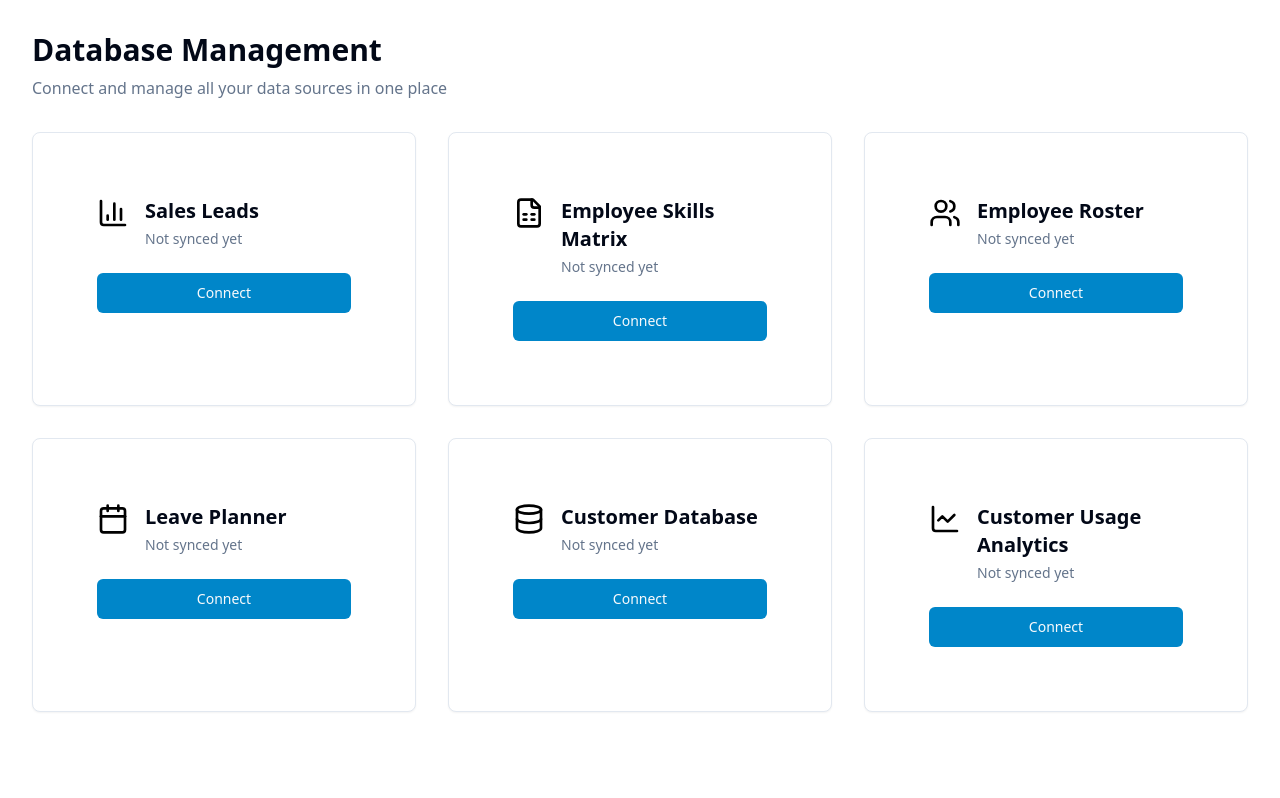
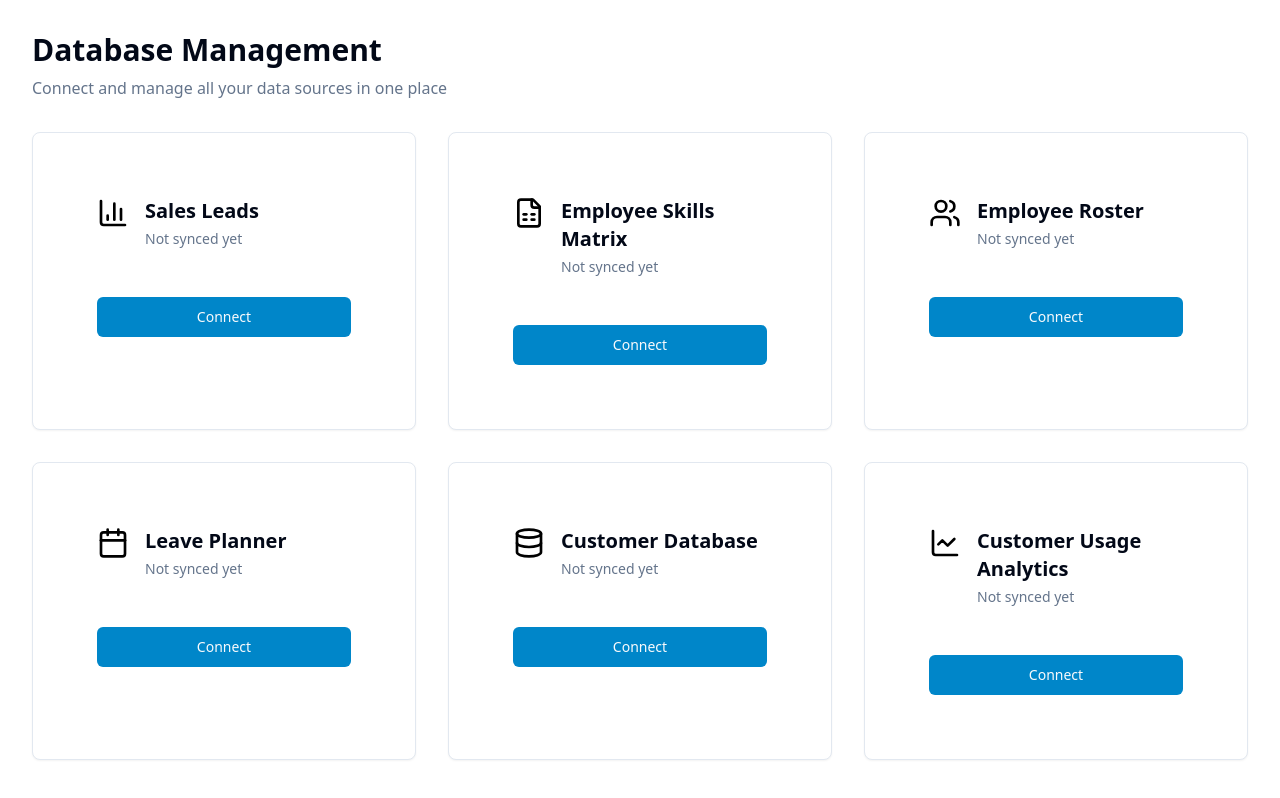
Before and after one commit to PezanB/brightcandy, a React (Vite) app: page /dashboard in a window 1280 px wide. Built offline with nearby package versions, Linux system fonts and the light colour scheme; sample sign-in values are in the browser's storage.

Commit message:
Improve card button spacing
Increase the spacing between the button and the text within the card component.

```diff
--- a/src/pages/Dashboard.tsx
+++ b/src/pages/Dashboard.tsx
@@ -71,7 +71,7 @@ const Dashboard = () => {
                 </div>
               </div>
               <Button
-                className="w-full mt-6 bg-[#0086C9] hover:bg-[#0086C9]/90"
+                className="w-full mt-12 bg-[#0086C9] hover:bg-[#0086C9]/90"
                 onClick={() => {/* Handle connection */}}
               >
                 Connect
```
